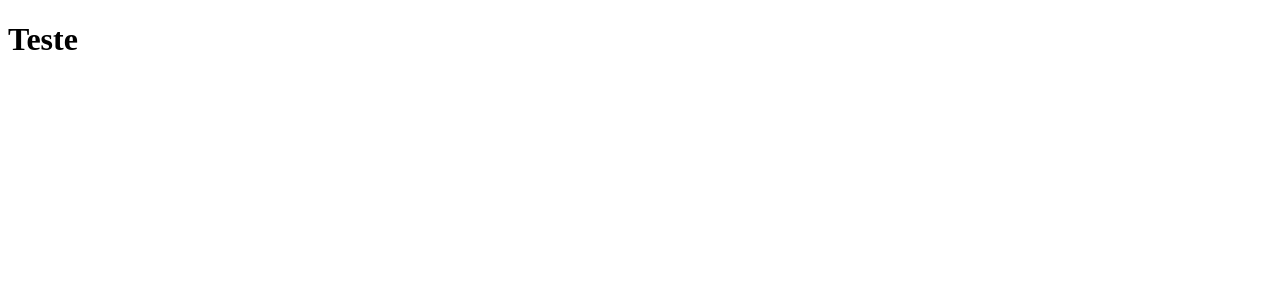
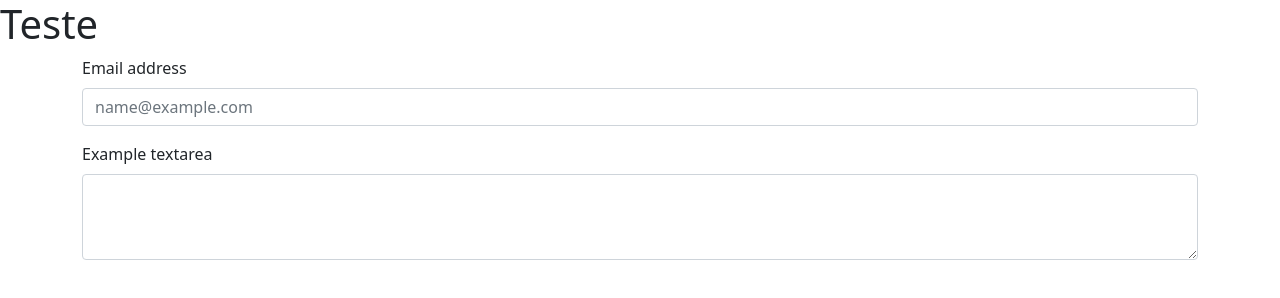
Before and after one commit to augustojacf/meu-repositorio-teste, a plain HTML site: page index.html in a window 1280 px wide. Drawn offline with nearby package versions, Linux system fonts and the light colour scheme.

Commit message:
Modificação na Branch Versao_01

```diff
--- a/index.html
+++ b/index.html
@@ -4,11 +4,23 @@
 <head>
     <meta charset="UTF-8">
     <meta name="viewport" content="width=device-width, initial-scale=1.0">
+    <link href="https://cdn.jsdelivr.net/npm/bootstrap@5.0.2/dist/css/bootstrap.min.css" rel="stylesheet"
+        integrity="sha384-EVSTQN3/azprG1Anm3QDgpJLIm9Nao0Yz1ztcQTwFspd3yD65VohhpuuCOmLASjC" crossorigin="anonymous">
     <title>Documento teste</title>
 </head>
 
 <body>
     <H1>Teste</H1>
+    <div class="container">
+        <div class="mb-3">
+            <label for="exampleFormControlInput1" class="form-label">Email address</label>
+            <input type="email" class="form-control" id="exampleFormControlInput1" placeholder="name@example.com">
+        </div>
+        <div class="mb-3">
+            <label for="exampleFormControlTextarea1" class="form-label">Example textarea</label>
+            <textarea class="form-control" id="exampleFormControlTextarea1" rows="3"></textarea>
+        </div>
+    </div>
 </body>
 
 </html>
```
